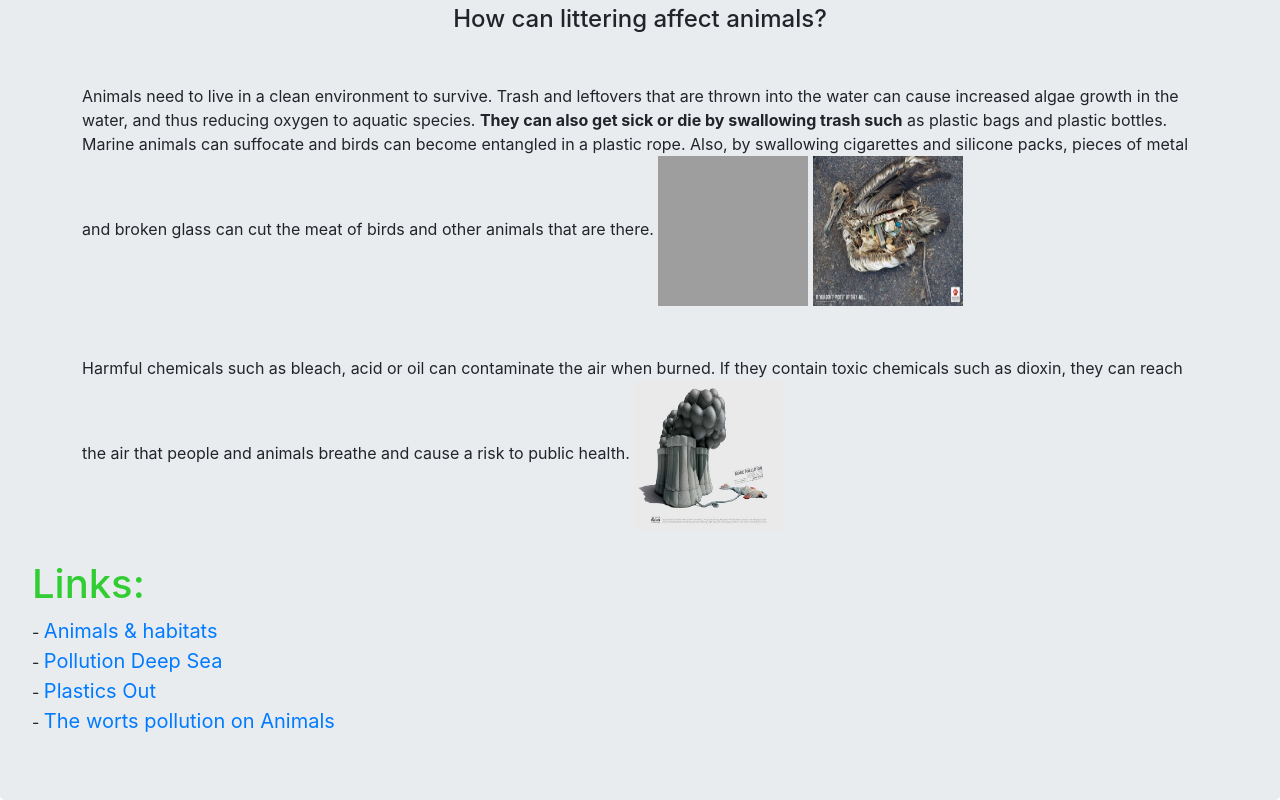
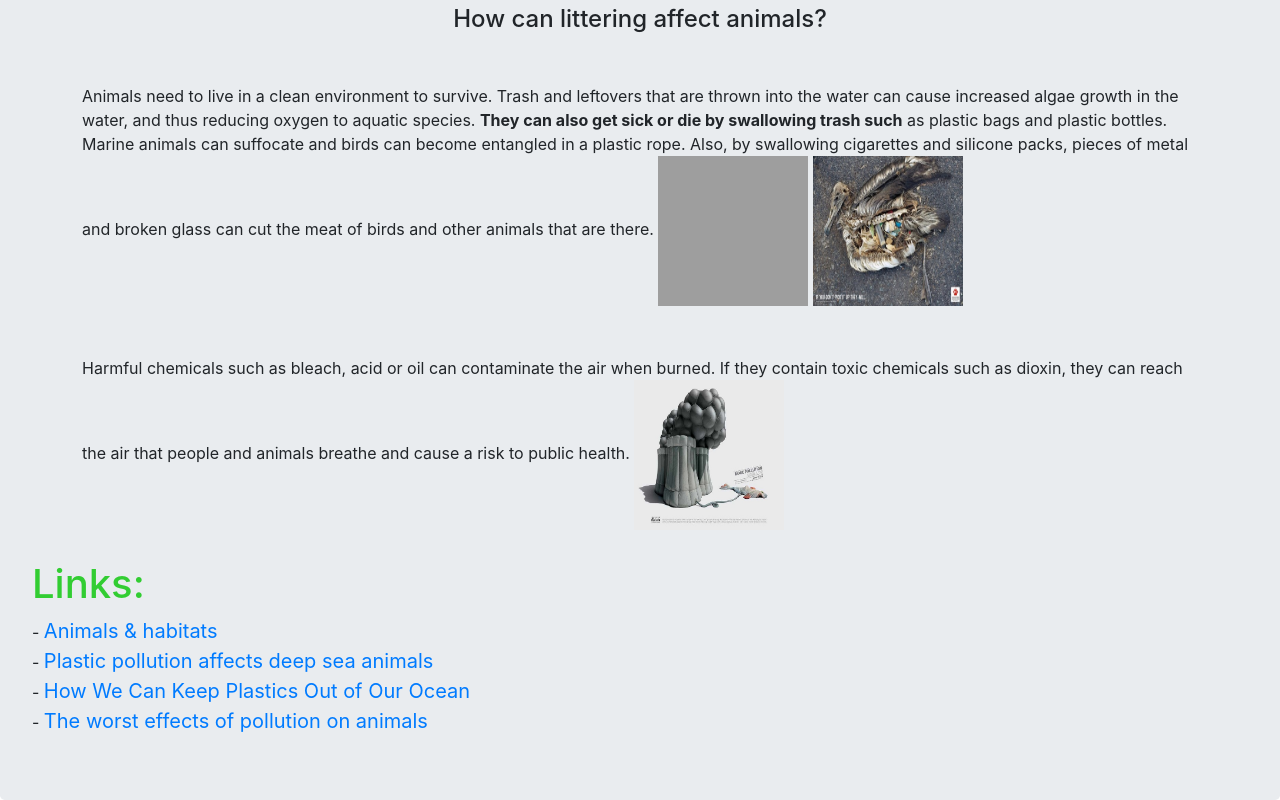
Before and after one commit to cutebunny1/EnvironmentAware, a plain HTML site: page animals/animal.html in a window 1280 px wide. Shown: the part 2135-2935 px from the top of the page. Drawn offline with nearby package versions, Linux system fonts and the light colour scheme; grey boxes are pictures that could not be loaded.

Commit message:
update -kripa

```diff
--- a/animals/animal.html
+++ b/animals/animal.html
@@ -137,13 +137,13 @@
   - <a href="http://www3.canisius.edu/~grandem/animalshabitats/SOFTCHALKGOOD_print.html" >Animals & habitats</a>
 </div>
 <div  class = "citation">
-  - <a href="https://www.natureworldnews.com/articles/29575/20161003/confirmed-plastic-pollution-affects-deep-sea-animals.htm">Pollution Deep Sea</a>
+  - <a href="https://www.natureworldnews.com/articles/29575/20161003/confirmed-plastic-pollution-affects-deep-sea-animals.htm">Plastic pollution affects deep sea animals</a>
 </div>
 <div  class = "citation">
-  - <a href="https://www.youtube.com/watch?v=HQTUWK7CM-Y">Plastics Out</a>
+  - <a href="https://www.youtube.com/watch?v=HQTUWK7CM-Y">How We Can Keep Plastics Out of Our Ocean</a>
 </div>
 <div  class = "citation">
-  - <a href="https://www.youtube.com/watch?v=yWruRsDGtv0">The worts pollution on Animals</a>
+  - <a href="https://www.youtube.com/watch?v=yWruRsDGtv0">The worst effects of pollution on animals</a>
 </div>
 
 
```
